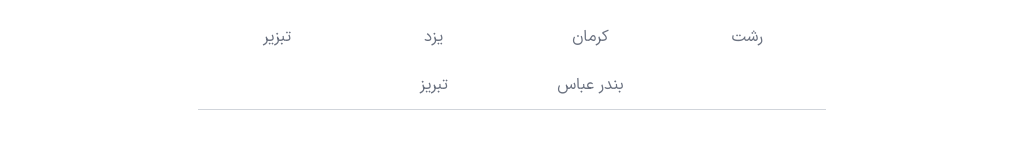
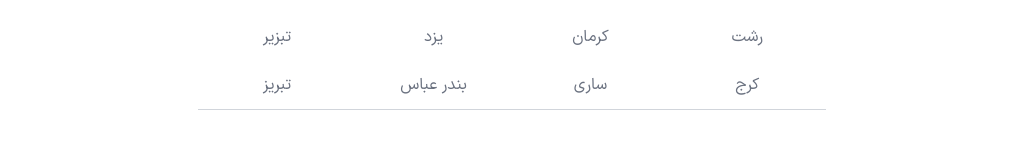
Before and after one commit to mojada7/blackdoor, a Next.js app: page / in a window 1280 px wide. Shown: the part 473-622 px from the top of the page, without its empty margins (128-1151 px from the left). Built offline with nearby package versions, Linux system fonts and the light colour scheme.

Commit message:
cityComplete

```diff
--- a/src/components/cityContainer/index.tsx
+++ b/src/components/cityContainer/index.tsx
@@ -14,6 +14,8 @@ function CityContainer() {
         <CityShortcut city={'رشت'} />
         <CityShortcut city={'تبریز'} />
         <CityShortcut city={'بندر عباس'} />
+        <CityShortcut city={'ساری'} />
+        <CityShortcut city={'کرج'} />
     </div>
   )
 }
```
